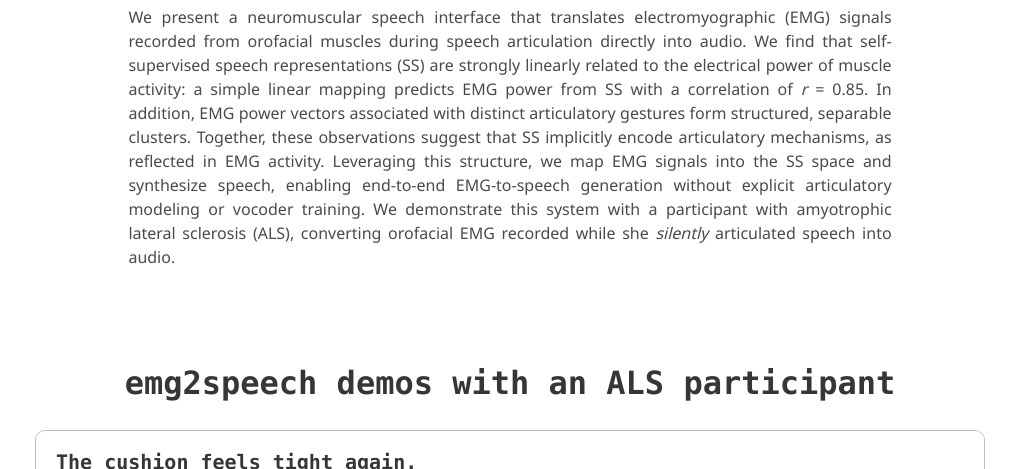
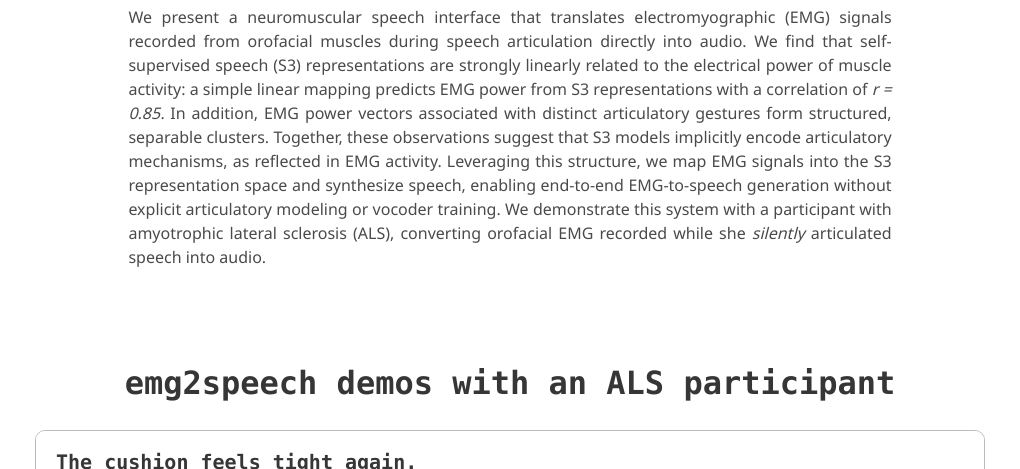
Before and after one commit to HarshavardhanaTG/emg2speech.github.io, a plain HTML site: page index.html in a window 1280 px wide. Shown: the part 646-1115 px from the top of the page, without its empty margins (130-1150 px from the left). Drawn offline with nearby package versions, Linux system fonts and the light colour scheme; some icons are missing; a web font is replaced by a local one.

Commit message:
abstract

```diff
--- a/index.html
+++ b/index.html
@@ -155,14 +155,14 @@
         <h2 class="title is-3">Abstract</h2>
         <div class="content has-text-justified">
           <p>
-            We present a neuromuscular speech interface that translates electromyographic (EMG) signals recorded from orofacial muscles
-            during speech articulation directly into audio. We find that self-supervised speech representations (SS) are strongly linearly
-            related to the electrical power of muscle activity: a simple linear mapping predicts EMG power from SS with a correlation of
-            <em>r</em> = 0.85. In addition, EMG power vectors associated with distinct articulatory gestures form structured, separable clusters.
-            Together, these observations suggest that SS implicitly encode articulatory mechanisms, as reflected in EMG activity.
-            Leveraging this structure, we map EMG signals into the SS space and synthesize speech, enabling end-to-end EMG-to-speech generation
-            without explicit articulatory modeling or vocoder training. We demonstrate this system with a participant with amyotrophic lateral sclerosis (ALS),
-            converting orofacial EMG recorded while she <em>silently</em> articulated speech into audio.
+            We present a neuromuscular speech interface that translates electromyographic (EMG) signals recorded from orofacial muscles during speech articulation directly into audio.
+            We find that self-supervised speech (S3) representations are strongly linearly related to the electrical power of muscle activity:
+            a simple linear mapping predicts EMG power from S3 representations with a correlation of <em>r = 0.85.</em>
+            In addition, EMG power vectors associated with distinct articulatory gestures form structured, separable clusters.
+            Together, these observations suggest that S3 models implicitly encode articulatory mechanisms, as reflected in EMG activity.
+            Leveraging this structure, we map EMG signals into the S3 representation space and synthesize speech, enabling end-to-end EMG-to-speech
+            generation without explicit articulatory modeling or vocoder training. We demonstrate this system with a participant with amyotrophic
+            lateral sclerosis (ALS), converting orofacial EMG recorded while she <em>silently</em> articulated speech into audio.
           </p>
         </div>
       </div>
```
